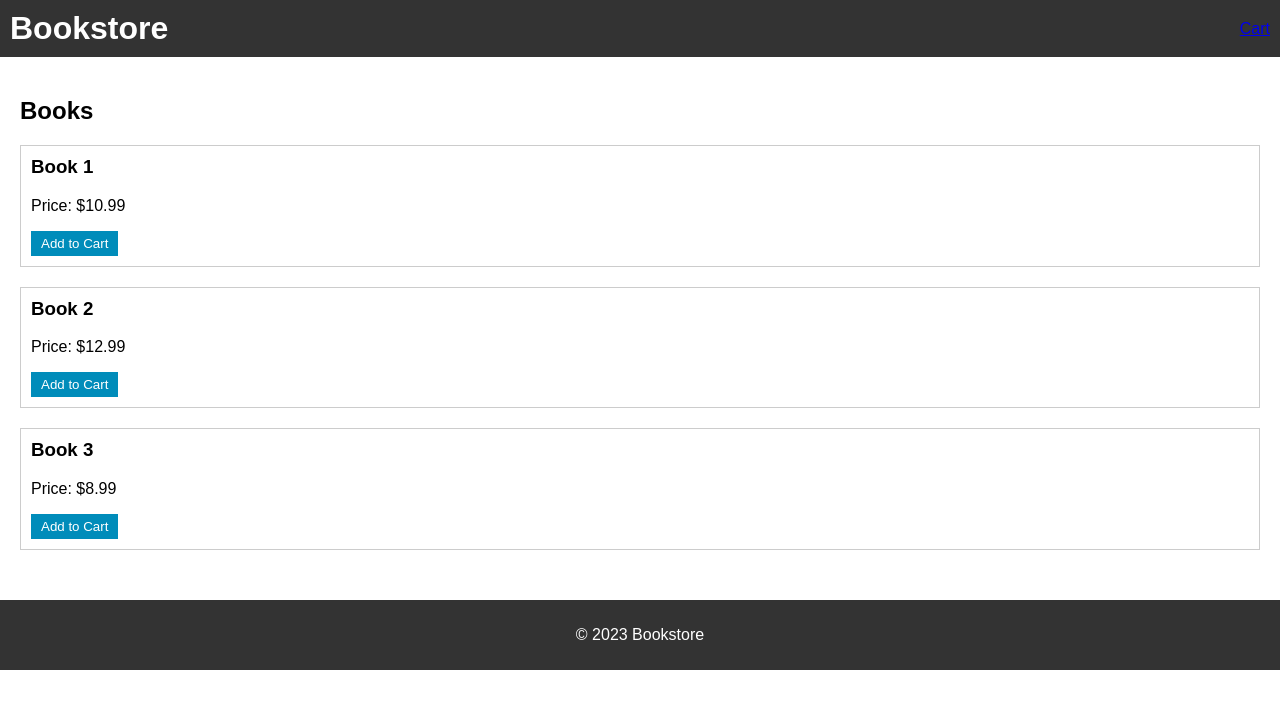
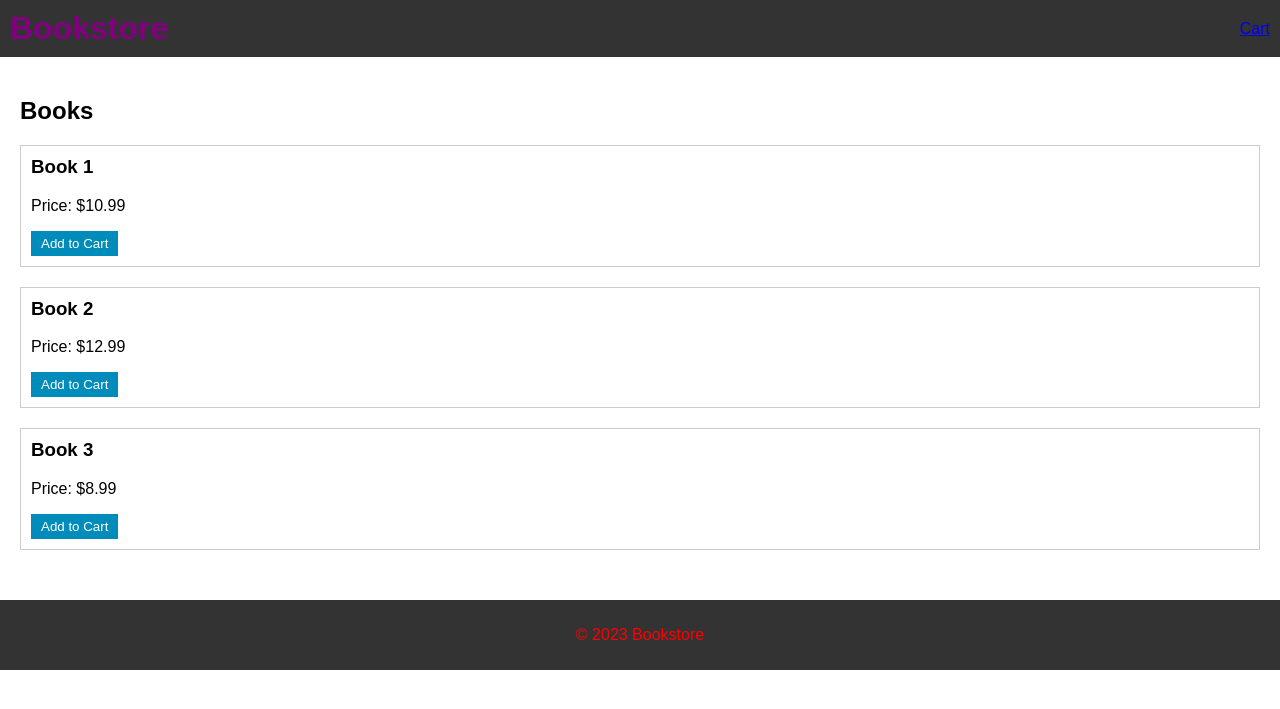
Before and after one commit to vanessarojas/vanessarojas.github.io, a PHP site: page /booksell.html in a window 1280 px wide. Shown: the top 709 px of the page. Run offline with PHP 8.4, Linux system fonts and the light colour scheme.

Commit message:
Update style.css

```diff
--- a/style.css
+++ b/style.css
@@ -5,7 +5,7 @@ body {
 }
 header {
 	background-color: #333;
-	color: white;
+	color: purple;
 	display: flex;
 	align-items: center;
 	justify-content: space-between;
@@ -45,7 +45,7 @@ main {
 }
 footer {
 	background-color: #333;
-	color: white;
+	color: red;
 	padding: 10px;
 	text-align: center;
 }
```
